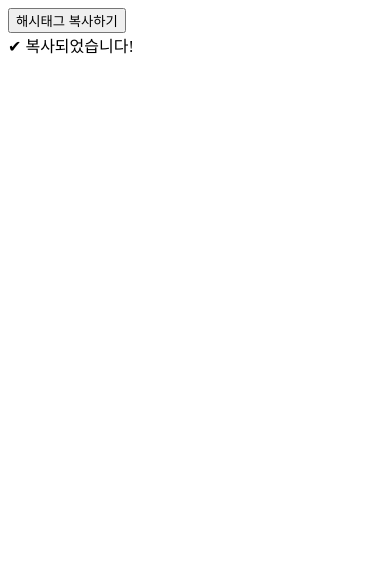
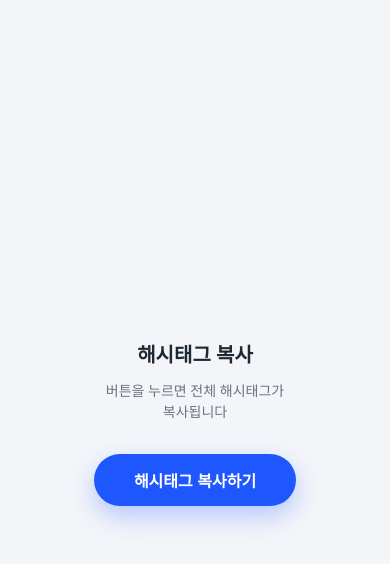
Before and after one commit to rhanijeong/hashtag-copy-test, a plain HTML site: page index.html in a window 390 px wide. Drawn offline with Linux system fonts and the light colour scheme.

Commit message:
design trimming

```diff
--- a/index.html
+++ b/index.html
@@ -1,21 +1,128 @@
+<!DOCTYPE html>
+<html lang="ko">
+<head>
+  <meta charset="UTF-8" />
+  <title>해시태그 복사</title>
+  <style>
+    * {
+      box-sizing: border-box;
+      margin: 0;
+      padding: 0;
+    }
+
+    body {
+      font-family: system-ui, -apple-system, BlinkMacSystemFont, "Segoe UI",
+        sans-serif;
+      background-color: #f3f5f9; /* 연한 회색 배경 */
+      min-height: 100vh;
+
+      /* 화면 정중앙 정렬 */
+      display: flex;
+      align-items: center;
+      justify-content: center;
+    }
+
+    .wrapper {
+      text-align: center;
+      padding: 40px 32px;
+    }
+
+    .title {
+      font-size: 24px;
+      font-weight: 700;
+      color: #1f2933; /* 진한 남색 계열 */
+      margin-bottom: 12px;
+    }
+
+    .subtitle {
+      font-size: 14px;
+      color: #6b7280;
+      line-height: 1.5;
+      margin-bottom: 32px;
+    }
+
+    #copyBtn {
+      padding: 14px 40px;
+      font-size: 16px;
+      font-weight: 600;
+      color: #ffffff;
+      background-color: #1f57ff;  /* 파란 버튼 */
+      border: none;
+      border-radius: 999px;       /* 완전한 pill 모양 */
+      cursor: pointer;
+      box-shadow: 0 10px 25px rgba(0, 62, 255, 0.25);
+      transition: transform 0.1s ease, box-shadow 0.1s ease,
+        background-color 0.1s ease;
+    }
+
+    #copyBtn:hover {
+      background-color: #1844c7;
+      transform: translateY(-1px);
+      box-shadow: 0 12px 30px rgba(0, 62, 255, 0.3);
+    }
+
+    #copyBtn:active {
+      transform: translateY(1px);
+      box-shadow: 0 6px 15px rgba(0, 62, 255, 0.25);
+    }
+
+    #msg {
+      display: none;
+      margin-top: 14px;
+      font-size: 13px;
+      color: #0a9800;
+    }
+
+    /* 모바일에서 여백 조금 줄이기 */
+    @media (max-width: 480px) {
+      .wrapper {
+        padding: 32px 20px;
+      }
+      .title {
+        font-size: 20px;
+      }
+      #copyBtn {
+        width: 100%;
+        max-width: 260px;
+      }
+    }
+  </style>
+</head>
+<body>
+  <!-- 실제 복사될 해시태그 (화면에는 안 보이게 숨김) -->
+  <div id="hashtags" style="position: absolute; left: -9999px;">
+    #삼성전자 #이벤트 #예시해시태그 #원하는대로_수정
+  </div>
+
+  <!-- 가운데 정렬된 내용 -->
+  <div class="wrapper">
+    <h1 class="title">해시태그 복사</h1>
+    <p class="subtitle">
+      버튼을 누르면 전체 해시태그가<br />
+      복사됩니다
+    </p>
+
     <button id="copyBtn">해시태그 복사하기</button>
     <div id="msg">✔ 복사되었습니다!</div>
+  </div>
 
   <script>
-  const hashtagsText = `
-#삼성전자 #이벤트 #예시해시태그
-#두줄로_쓰고싶으면_이렇게
-  `.trim();
-
     const copyBtn = document.getElementById('copyBtn');
+    const hashtags = document.getElementById('hashtags');
     const msg = document.getElementById('msg');
 
     copyBtn.addEventListener('click', async () => {
+      const text = hashtags.textContent.trim();
+
       if (navigator.clipboard && window.isSecureContext) {
-      await navigator.clipboard.writeText(hashtagsText);
+        try {
+          await navigator.clipboard.writeText(text);
+        } catch (e) {
+          console.error(e);
+        }
       } else {
         const tempArea = document.createElement('textarea');
-      tempArea.value = hashtagsText;
+        tempArea.value = text;
         document.body.appendChild(tempArea);
         tempArea.select();
         document.execCommand('copy');
@@ -28,3 +135,5 @@
       }, 1500);
     });
   </script>
+</body>
+</html>
```
Lines whose indentation alone changed are shown as unchanged.
